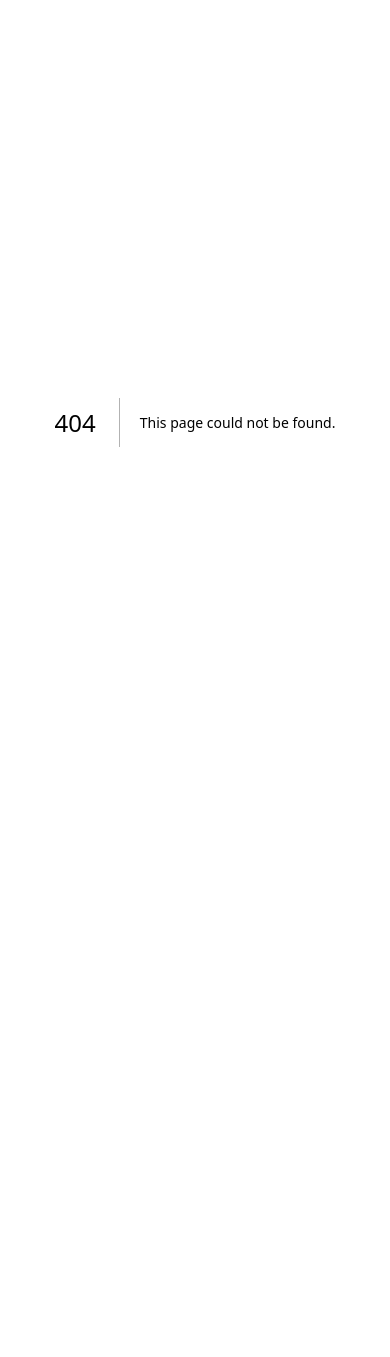
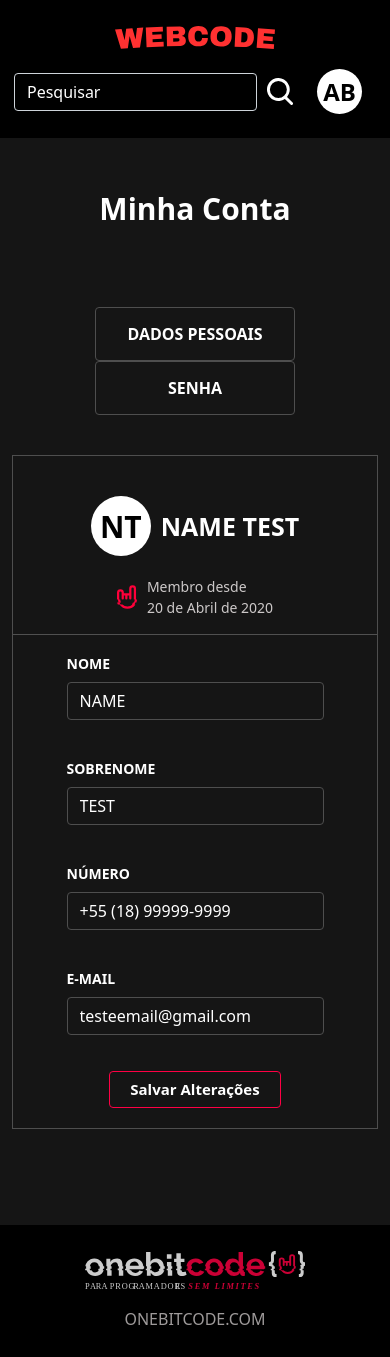
Before and after one commit to Dudu-Souza/webcode_frontend, a Next.js app: page /profile in a window 390 px wide. Before the commit this address had no page. Before the commit the page ends 844 px from the top, so only its background shows below. Built offline with nearby package versions, Linux system fonts and the light colour scheme.

Commit message:
Criação dos elementos da página de informações do usuário, estilo visual e responsividade - Perfil (Usuário - Visual)

```diff
--- /dev/null
+++ b/pages/profile.tsx
@@ -0,0 +1,43 @@
+import Head from "next/head";
+import styles from "../styles/profile.module.scss";
+import UserForm from "@/src/components/profile/user";
+import HeaderAuth from "@/src/components/common/headerAuth";
+import { Button, Col, Container, Row } from "reactstrap";
+import Footer from "@/src/components/common/footer";
+
+const UserInfo = function () {
+    return (
+        <>
+            <Head>
+                <title>WebCode - Meus Dados</title>
+                <link rel="shortcut icon" href="/favicon.svg" type="image/x-icon" />
+            </Head>
+            <main>
+                <div className={styles.header}>
+                    <HeaderAuth />
+                </div>
+                <Container className="py-5">
+                    <p className={styles.title}>Minha Conta</p>
+                    <Row className="pt-3 pb-5">
+                        <Col md={4} className={styles.btnColumn}>
+                            <Button className={styles.renderForm}>
+                                DADOS PESSOAIS
+                            </Button>
+                            <Button className={styles.renderForm}>
+                                SENHA
+                            </Button>
+                        </Col>
+                        <Col md>
+                            <UserForm />
+                        </Col>
+                    </Row>
+                </Container>
+                <div className={styles.footer}>
+                    <Footer />
+                </div>
+            </main>
+        </>
+    );
+};
+
+export default UserInfo;
--- /dev/null
+++ b/src/components/profile/user/index.tsx
@@ -0,0 +1,98 @@
+import { Button, Form, FormGroup, Input, Label } from "reactstrap";
+import styles from "../../../../styles/profile.module.scss";
+
+const UserForm = function () {
+    return (
+        <>
+            <Form className={styles.form}>
+                <div className={styles.formName}>
+                    <p className={styles.nameAbbreviation}>NT</p>
+                    <p className={styles.userName}>NAME TEST</p>
+                </div>
+                <div className={styles.memberTime}>
+                    <img
+                        src="/profile/iconUserAccount.svg"
+                        alt="iconProfile"
+                        className={styles.memberTimeImg}
+                    />
+                    <p className={styles.memberTimeText}>
+                        Membro desde <br /> 20 de Abril de 2020
+                    </p>
+                </div>
+                <hr />
+                <div className={styles.inputFlexDiv}>
+                    <FormGroup>
+                        <Label className={styles.label} for="firstName">
+                            NOME
+                        </Label>
+                        <Input
+                            name="firstName"
+                            type="text"
+                            id="firstName"
+                            placeholder="Insira seu primeiro nome"
+                            required
+                            maxLength={20}
+                            className={styles.inputFlex}
+                            value={"Name"}
+                        />
+                    </FormGroup>
+                    <FormGroup>
+                        <Label className={styles.label} for="lastName">
+                            SOBRENOME
+                        </Label>
+                        <Input
+                            name="lastName"
+                            type="text"
+                            id="lastName"
+                            placeholder="Insira seu último nome"
+                            required
+                            maxLength={20}
+                            className={styles.inputFlex}
+                            value={"Test"}
+                        />
+                    </FormGroup>
+                </div>
+                <div className={styles.inputNormalDiv}>
+                    <FormGroup>
+                        <Label className={styles.label} for="phone">
+                            NÚMERO
+                        </Label>
+                        <Input
+                            name="phone"
+                            type="tel"
+                            id="phone"
+                            placeholder="(xx) 9xxxx-xxxx"
+                            required
+                            className={styles.input}
+                            value={"+55 (18) 99999-9999"}
+                        />
+                    </FormGroup>
+                    <FormGroup>
+                        <Label className={styles.label} for="email">
+                            E-MAIL
+                        </Label>
+                        <Input
+                            name="email"
+                            type="email"
+                            id="email"
+                            placeholder="exemplo@seuemail.com"
+                            required
+                            className={styles.input}
+                            value={"testeemail@gmail.com"}
+                        />
+                    </FormGroup>
+
+                    <Button
+                        className={styles.formBtn}
+                        outline
+                        type="submit"
+                    >
+                        Salvar Alterações
+                    </Button>
+                </div>
+            </Form>
+        </>
+    );
+};
+
+export default UserForm;
--- /dev/null
+++ b/styles/profile.module.scss
@@ -0,0 +1,184 @@
+@import "./colors.module.scss";
+
+.header {
+    background-color: #000;
+}
+
+.form {
+    border: 1px solid $darkGray;
+    padding: 20px 0px;
+    max-width: 100%;
+}
+
+.formName {
+    display: flex;
+    align-items: center;
+    justify-content: center;
+    gap: 10px;
+    width: 80%;
+    margin: 20px auto;
+    text-transform: uppercase;
+}
+
+.nameAbbreviation {
+    font-size: 40px;
+    font-weight: bold;
+    min-height: 70px;
+    min-width: 70px;
+    background-color: #FFF;
+    color: #000;
+    border-radius: 50%;
+    display: flex;
+    justify-content: center;
+    align-items: center;
+}
+
+.userName {
+    font-size: 30px;
+    font-weight: bold;
+}
+
+.memberTime {
+    display: flex;
+    justify-content: center;
+    gap: 10px;
+}
+
+.memberTimeImg {
+    width: 20px;
+}
+
+.memberTimeText {
+    font-size: 14px;
+    color: $lightGray;
+}
+
+.label {
+    font-size: 14px;
+    font-weight: bold;
+}
+
+.inputFlexDiv {
+    display: flex;
+    flex-wrap: wrap;
+    justify-content: center;
+    gap: 50px;
+}
+
+.inputFlex {
+    width: 250px;
+    text-transform: uppercase;
+    background-color: transparent;
+    border: 1px solid $darkGray;
+    color: #FFF;
+
+    &::placeholder {
+        color: $lightGray;
+    }
+
+    &:focus {
+        box-shadow: none;
+        border-color: $lightRed;
+        color: #FFF;
+        background-color: transparent;
+    }
+}
+
+.inputNormalDiv {
+    display: flex;
+    flex-direction: column;
+    align-items: center;
+    margin-top: 20px;
+    gap: 20px;
+}
+
+.input {
+    @extend .inputFlex;
+    text-transform: lowercase;
+    width: 550px;
+}
+
+.formBtn {
+    border-color: $lightRed;
+    text-align: center;
+    color: #FFF;
+    font-weight: bold;
+    font-size: 15px;
+    padding: 6px 20px;
+    transition: 0.3s;
+
+    &:hover {
+        border-color: $darkRed;
+        background-color: transparent;
+        color: $lightGray;
+    }
+}
+
+.title {
+    font-size: 45px;
+    font-weight: bold;
+    padding-bottom: 50px;
+}
+
+.renderForm {
+    display: block;
+    width: 200px;
+    border: 1px solid $darkGray;
+    background-color: transparent;
+    font-weight: bold;
+    margin: 0 auto;
+    padding: 14px 0px;
+    transition: 0.3s;
+
+    &:hover {
+        background-color: transparent;
+        border-color: $lightRed;
+        color: $lightGray;
+    }
+}
+
+.footer {
+    background-color: #000;
+}
+
+@media (max-width: 991px) {
+    .title {
+        text-align: center;
+    }
+
+    .btnColumn {
+        width: 100%;
+        margin-bottom: 40px;
+    }
+}
+
+@media (max-width: 767px) {
+    .inputFlexDiv {
+        gap: 20px;
+    }
+
+    .inputFlex {
+        width: 400px;
+    }
+}
+
+@media (max-width: 460px) {
+    .title {
+        font-size: 30px;
+        margin-bottom: 10px;
+    }
+
+    .nameAbbreviation {
+        font-size: 30px;
+        min-height: 60px;
+        min-width: 60px;
+    }
+
+    .userName {
+        font-size: 25px;
+    }
+
+    .inputFlex {
+        width: 100%;
+    }
+}
```
